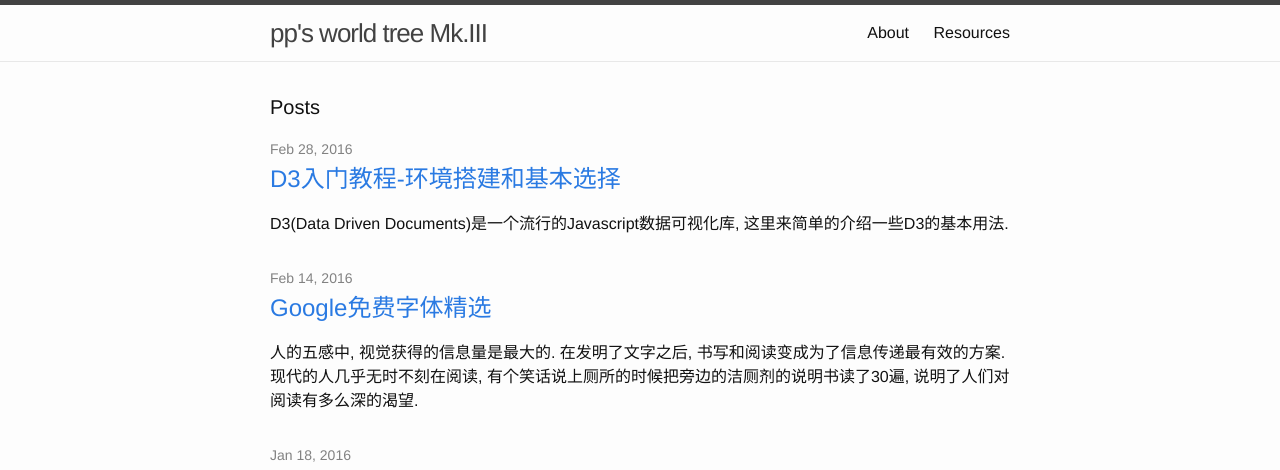
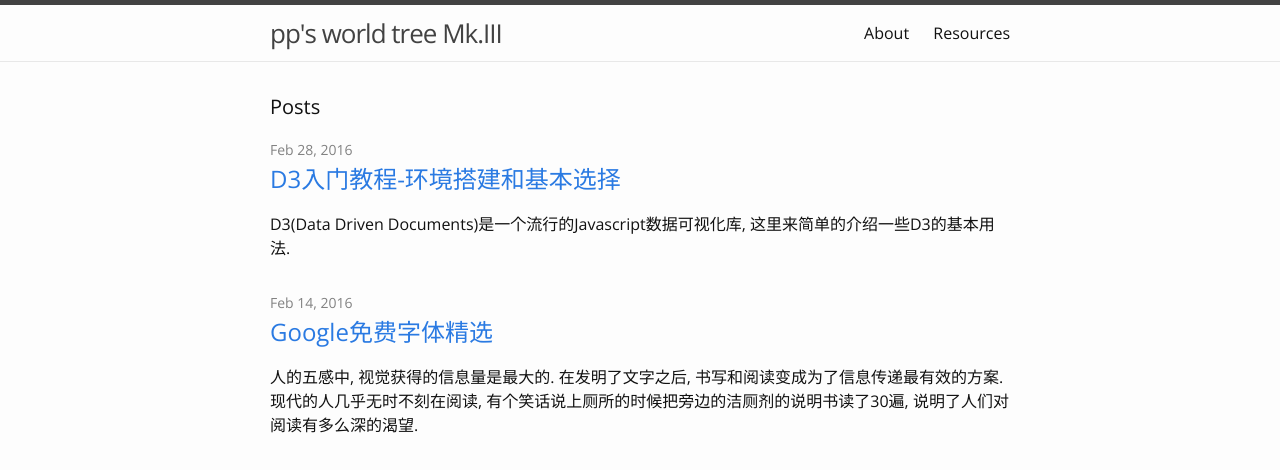
Before and after one commit to pp2moonbird/pp2moonbird.github.io, a Jekyll site: the page built from index.html, in a window 1280 px wide. Shown: the top 470 px of the page. Built offline with Jekyll 4.4.1, drawn with Linux system fonts in a browser that asks for light colours.

Commit message:
change default western font to open sans

```diff
--- a/_includes/head.html
+++ b/_includes/head.html
@@ -10,4 +10,5 @@
   <link rel="canonical" href="{{ page.url | replace:'index.html','' | prepend: site.baseurl | prepend: site.url }}">
   <link rel="alternate" type="application/rss+xml" title="{{ site.title }}" href="{{ "/feed.xml" | prepend: site.baseurl | prepend: site.url }}">
   <link rel="shortcut icon" type="image/x-icon" href="{{ "/favicon.ico" | prepend: site.baseurl | prepend: site.url }}">
+  <link href='https://fonts.googleapis.com/css?family=Open+Sans' rel='stylesheet' type='text/css'>
 </head>
--- a/css/main.scss
+++ b/css/main.scss
@@ -6,7 +6,7 @@
 
 
 // Our variables
-$base-font-family: "Helvetica Neue", Helvetica, Arial, sans-serif, Microsoft Yahei;
+$base-font-family: "Open Sans", "Helvetica Neue", Helvetica, Arial, sans-serif, Microsoft Yahei;
 $base-font-size:   16px;
 $base-font-weight: 400;
 $small-font-size:  $base-font-size * 0.875;
```
